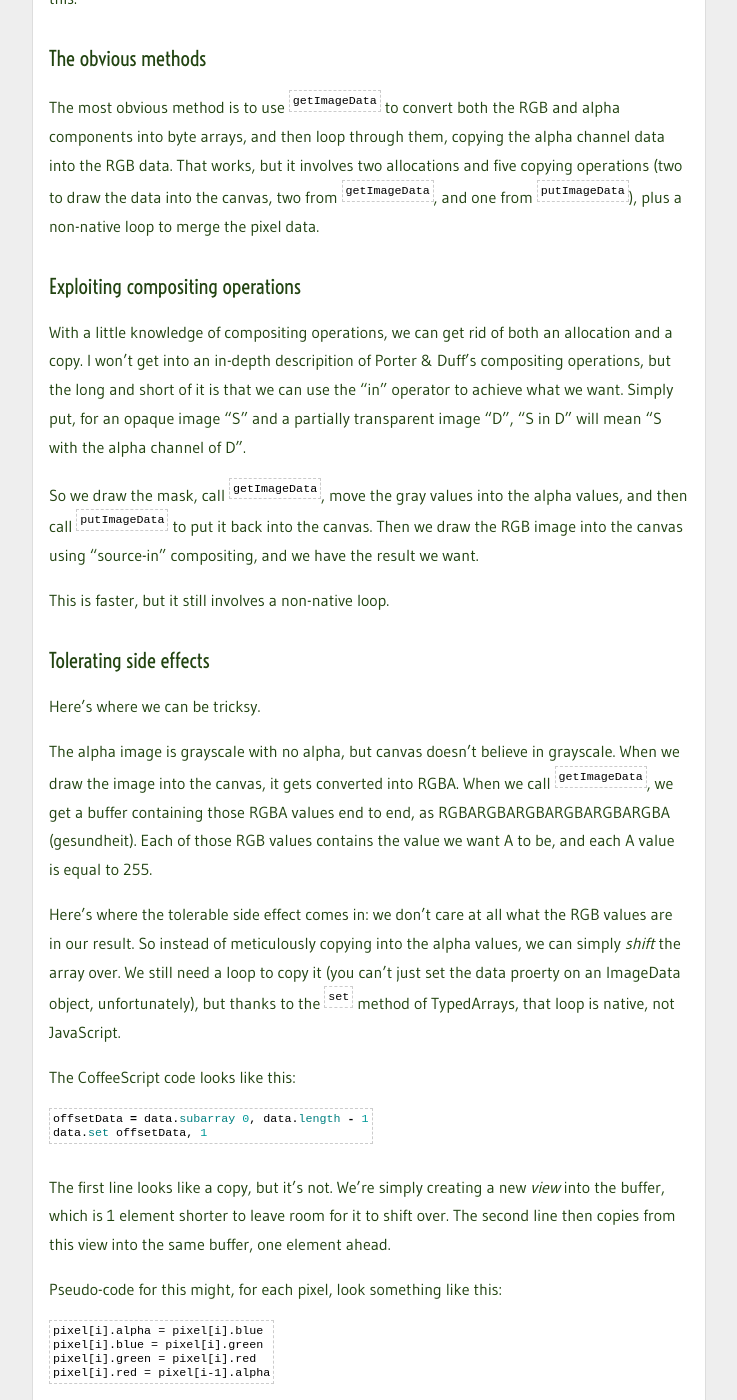
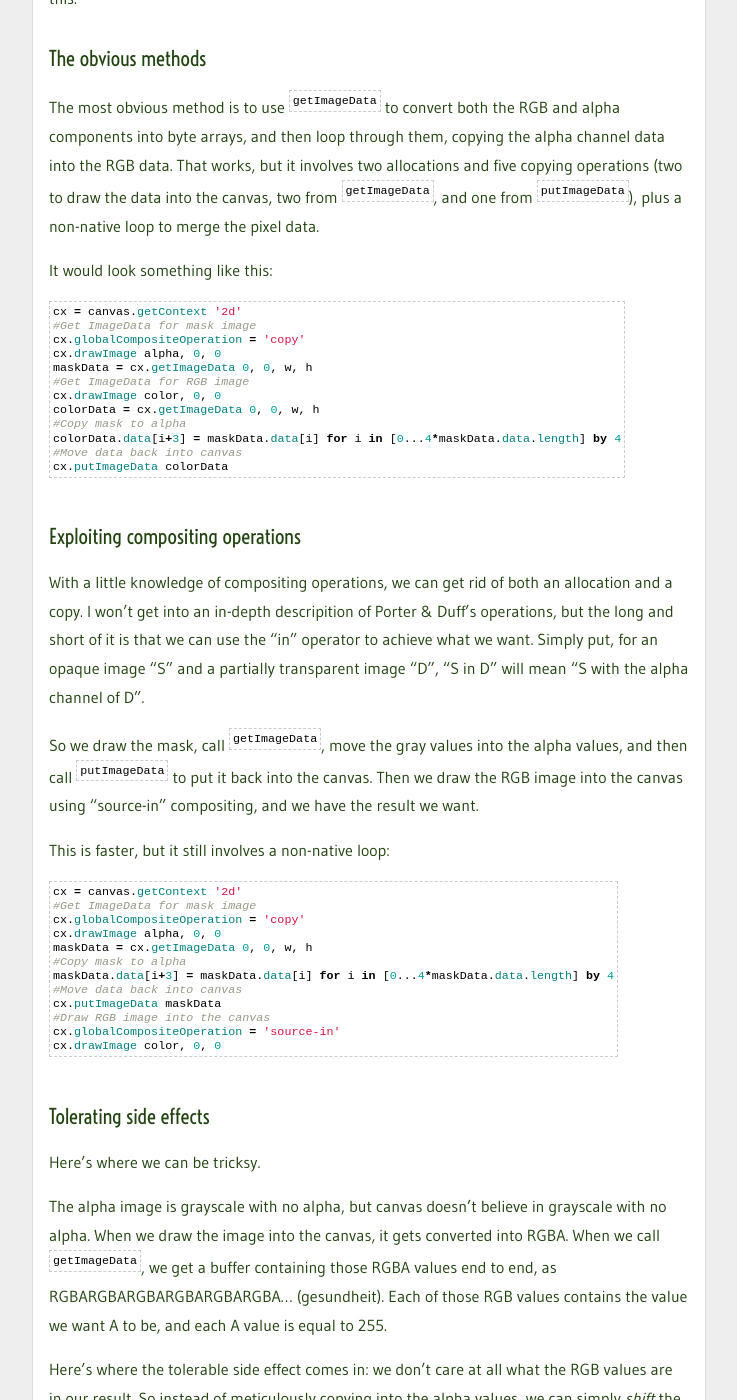
Before and after one commit to osuushi/osuushi.github.com, a Jekyll site: the page built from _posts/2013-10-28-optimization.md, in a window 1280 px wide and 1400 px high, scrolled down 889 px. Shown: the whole window, without its empty margins (223-960 px from the left). Built offline with Jekyll 4.4.1, drawn with Linux system fonts in a browser that asks for light colours; some of the changed text lies outside the part shown.

Commit message:
Fixed optimization post typos and added code examples

````diff
--- a/_posts/2013-10-28-optimization.md
+++ b/_posts/2013-10-28-optimization.md
@@ -9,14 +9,14 @@ meta-technique that I've run into over and over again is something I think of as
 effects".
 
 By "side effects", I don't exactly mean the sense used when talking about functional programming
-(although that concept is is related). What I mean is that you want to achieve a result, and there
-are ways to achieve that result which have another benign effects as well. If you were to define the
+(although that concept is related). What I mean is that you want to achieve a result, and there
+are ways to achieve that result which have other benign effects as well. If you were to define the
 problem in terms of only achieving the result you need with no side effects, you might miss those
 methods even when they are faster.
 
 # An example
 
-I side project I've been working on recently is a library for compressing and decompressing
+A side project I've been working on recently is a library for compressing and decompressing
 transparent images lossily, called [JPEllucent](https://github.com/osuushi/JPEllucent). This uses
 ImageMagick to split a PNG into its RGB and alpha components, pack JPEGs of the components into a
 json file and then put them back together in the browser for display.
@@ -37,44 +37,76 @@ works, but it involves two allocations and five copying operations (two to draw
 canvas, two from `getImageData`, and one from `putImageData`), plus a non-native loop to merge the
 pixel data.
 
+It would look something like this:
+
+```coffeescript
+cx = canvas.getContext '2d'
+#Get ImageData for mask image
+cx.globalCompositeOperation = 'copy'
+cx.drawImage alpha, 0, 0
+maskData = cx.getImageData 0, 0, w, h
+#Get ImageData for RGB image
+cx.drawImage color, 0, 0
+colorData = cx.getImageData 0, 0, w, h
+#Copy mask to alpha
+colorData.data[i+3] = maskData.data[i] for i in [0...4*maskData.data.length] by 4
+#Move data back into canvas
+cx.putImageData colorData
+```
+
 ## Exploiting compositing operations
 
 With a little knowledge of compositing operations, we can get rid of both an allocation and a copy.
-I won't get into an in-depth descripition of Porter & Duff's compositing operations, but the long
-and short of it is that we can use the "in" operator to achieve what we want. Simply put, for an
-opaque image "S" and a partially transparent image "D", "S in D" will mean "S with the alpha channel
-of D".
+I won't get into an in-depth descripition of Porter & Duff's operations, but the long and short of
+it is that we can use the "in" operator to achieve what we want. Simply put, for an opaque image "S"
+and a partially transparent image "D", "S in D" will mean "S with the alpha channel of D".
 
 So we draw the mask, call `getImageData`, move the gray values into the alpha values, and then
 call `putImageData` to put it back into the canvas. Then we draw the RGB image into the canvas using
 "source-in" compositing, and we have the result we want.
 
-This is faster, but it still involves a non-native loop.
+This is faster, but it still involves a non-native loop:
+
+```coffeescript
+cx = canvas.getContext '2d'
+#Get ImageData for mask image
+cx.globalCompositeOperation = 'copy'
+cx.drawImage alpha, 0, 0
+maskData = cx.getImageData 0, 0, w, h
+#Copy mask to alpha
+maskData.data[i+3] = maskData.data[i] for i in [0...4*maskData.data.length] by 4
+#Move data back into canvas
+cx.putImageData maskData
+#Draw RGB image into the canvas
+cx.globalCompositeOperation = 'source-in'
+cx.drawImage color, 0, 0
+```
 
 ## Tolerating side effects
 
 Here's where we can be tricksy.
 
-The alpha image is grayscale with no alpha, but canvas doesn't believe in grayscale. When we draw
-the image into the canvas, it gets converted into RGBA. When we call `getImageData`, we get a buffer
-containing those RGBA values end to end, as RGBARGBARGBARGBARGBARGBA (gesundheit). Each of those RGB
-values contains the value we want A to be, and each A value is equal to 255.
+The alpha image is grayscale with no alpha, but canvas doesn't believe in grayscale with no alpha.
+When we draw the image into the canvas, it gets converted into RGBA. When we call `getImageData`, we
+get a buffer containing those RGBA values end to end, as RGBARGBARGBARGBARGBARGBA... (gesundheit). Each
+of those RGB values contains the value we want A to be, and each A value is equal to 255.
 
 Here's where the tolerable side effect comes in: we don't care at all what the RGB values are in our
 result. So instead of meticulously copying into the alpha values, we can simply *shift* the array
-over. We still need a loop to copy it (you can't just set the data proerty on an ImageData object,
+over. We still need a loop to copy it (you can't just set the data property on an ImageData object,
 unfortunately), but thanks to the `set` method of TypedArrays, that loop is native, not JavaScript.
 
-The CoffeeScript code looks like this:
+The CoffeeScript code for the shift looks like this:
 
 ```coffeescript
-offsetData = data.subarray 0, data.length - 1
-data.set offsetData, 1
+offsetData = maskData.data.subarray 0, maskData.data.length - 1
+maskData.data.set offsetData, 1
 ```
 
 The first line looks like a copy, but it's not. We're simply creating a new *view* into the buffer,
-which is 1 element shorter to leave room for it to shift over. The second line then copies from this
-view into the same buffer, one element ahead.
+which is 1 element shorter to leave room for it to shift over (in the C world, this would be the
+same idea as a new pointer to the second element in the buffer). The second line then copies from
+this view into the same buffer, from the second element on.
 
 Pseudo-code for this might, for each pixel, look something like this:
 
````
Also changed, not shown: other parts of _posts/2013-10-28-optimization.md (+3 -3 lines).
